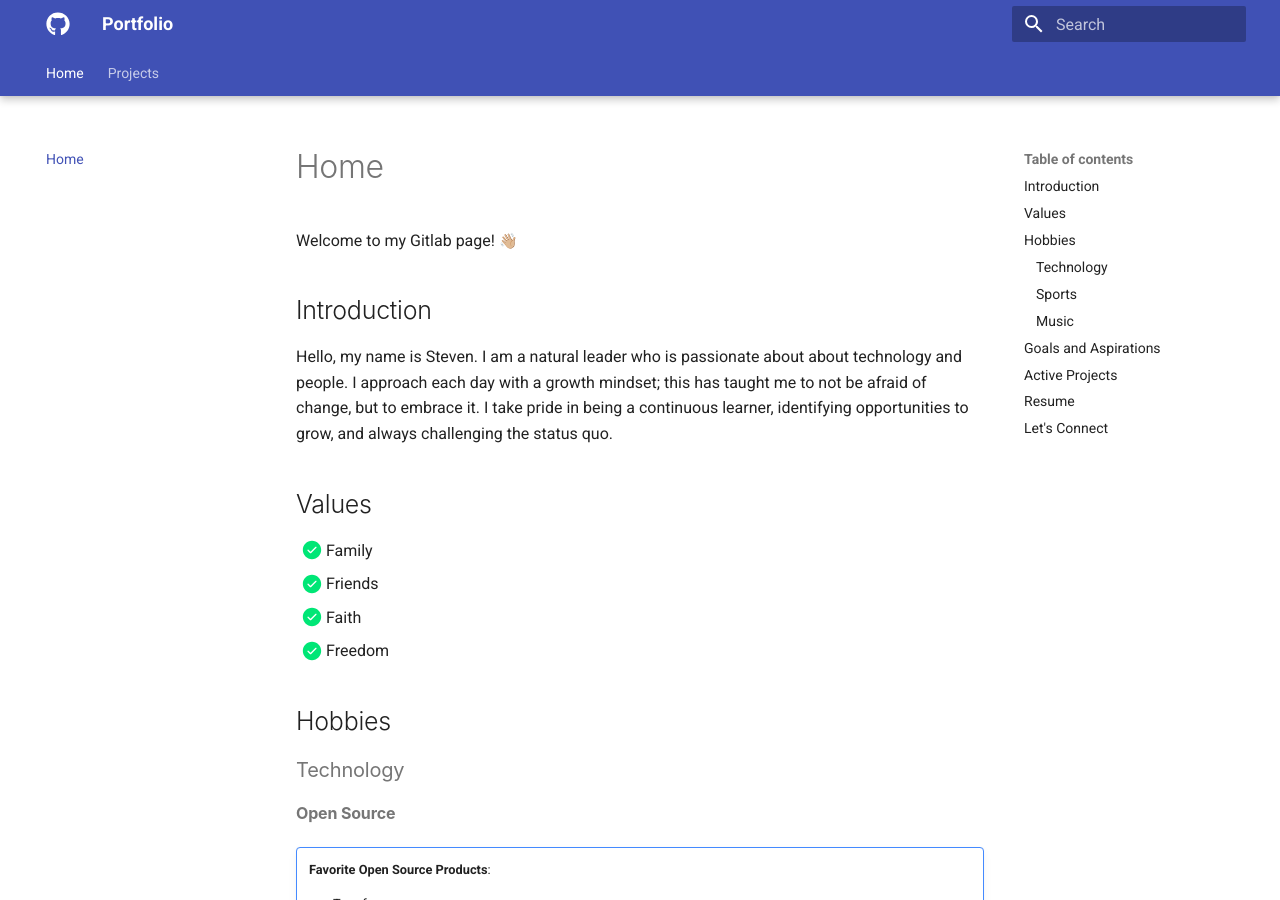
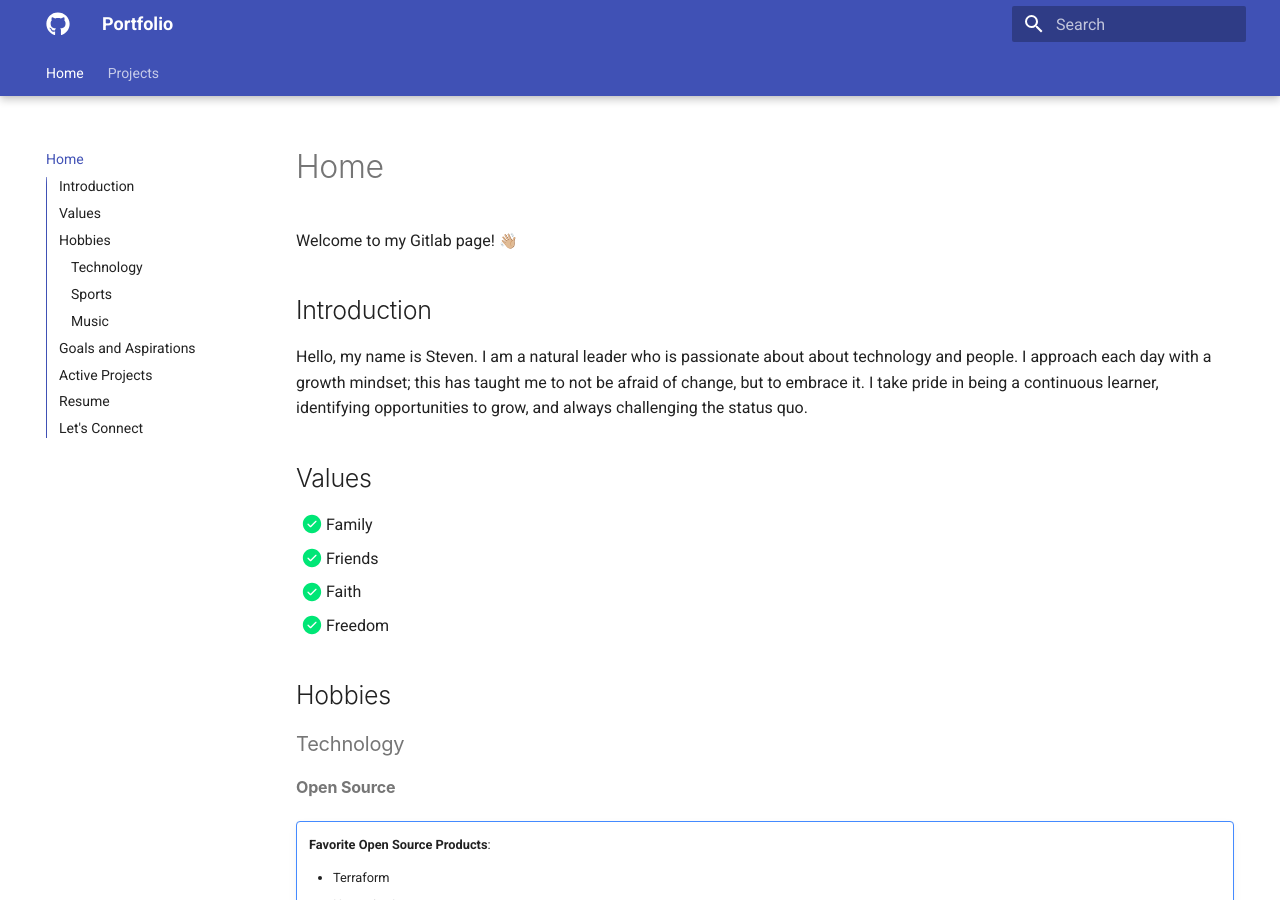
Before and after one commit to stevejoluc/stevejoluc.github.io, an MkDocs documentation site: the page built from docs/index.md, in a window 1280 px wide and 900 px high. Built offline with MkDocs 1.6.1 and Material for MkDocs 9.7.7, drawn with Linux system fonts in a browser that asks for light colours; emoji names are drawn with the system emoji font.

Commit message:
Update mkdocs.yml

```diff
--- a/mkdocs.yml
+++ b/mkdocs.yml
@@ -43,11 +43,11 @@ theme:
   language: en
   features:
     - content.code.annotate
-    # - content.tabs.link
-    # - header.autohide
-    # - navigation.expand
+    - content.tabs.link
+    - header.autohide
+    - navigation.expand
     - navigation.indexes
-    # - navigation.instant
+    - navigation.instant
     - navigation.sections
     - navigation.tabs
     - navigation.tabs.sticky
@@ -56,7 +56,7 @@ theme:
     - search.highlight
     - search.share
     - search.suggest
-    # - toc.integrate
+    - toc.integrate
   palette:
     - scheme: default
       primary: indigo
```
